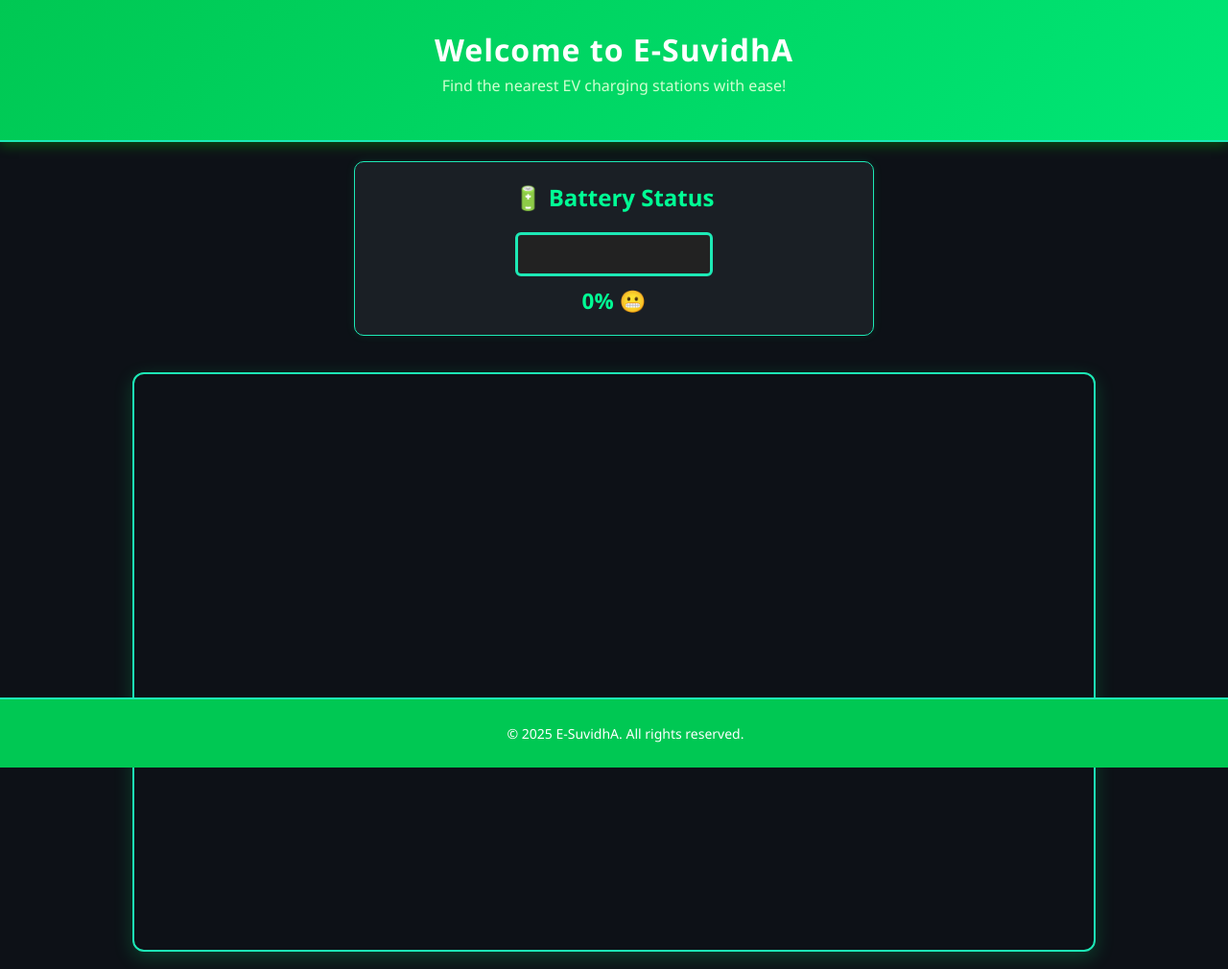
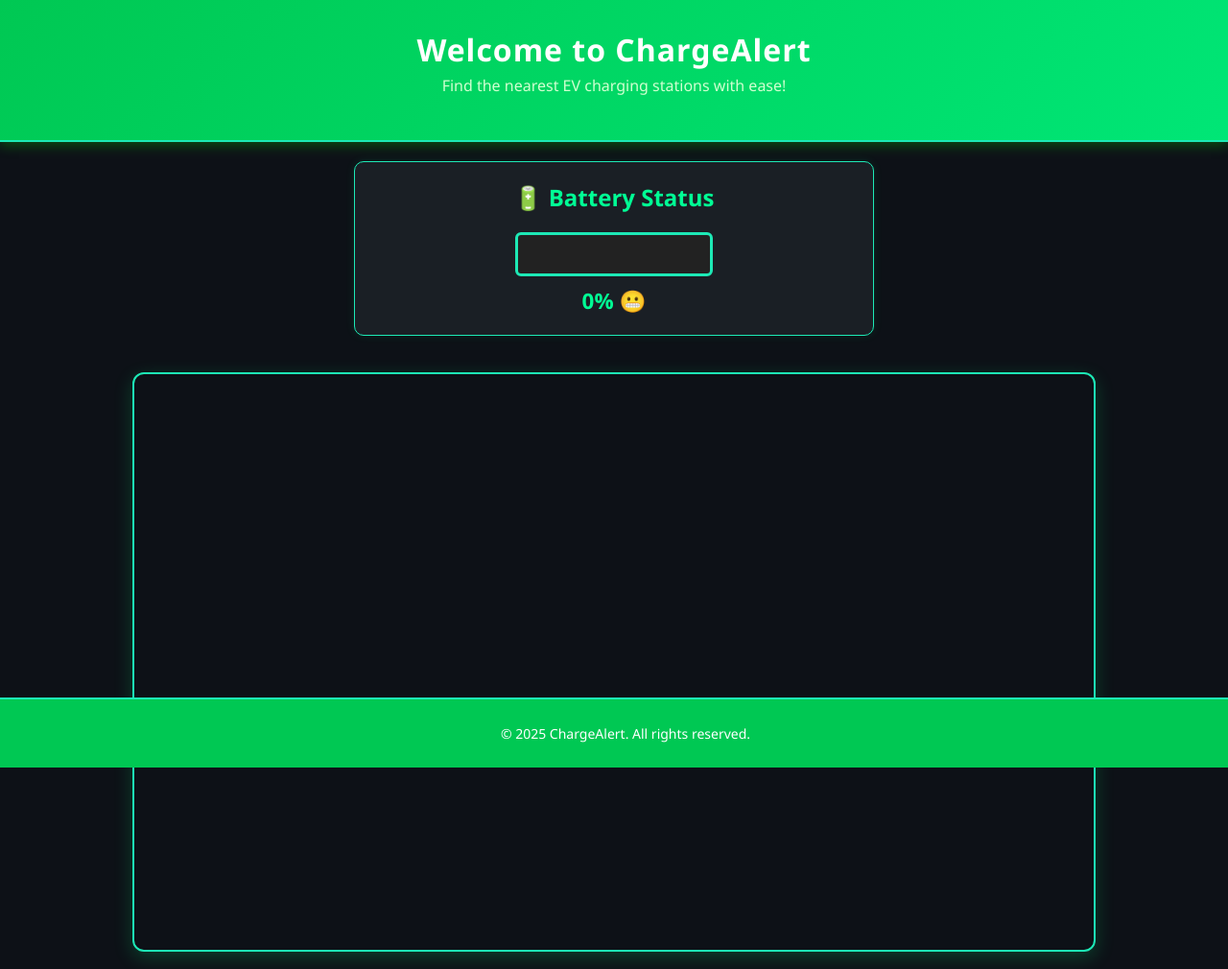
Before and after one commit to ChinuJ6901/e-suvidha, a Flask app: template app/templates/user_dashboard.html in a window 1280 px wide. Shown: the whole page at 96% size. Run offline with Flask 3, Linux system fonts and the light colour scheme; the template is opened without the code that fills it, so the values that code supplies are empty; some libraries are stand-ins or nearby versions.

Commit message:
app name changed to ChargeAlert

```diff
--- a/app/templates/login.html
+++ b/app/templates/login.html
@@ -9,7 +9,7 @@
 <body>
     <div class="container">
         <div class="login-box">
-            <h1>E-SuvidhA</h1>
+            <h1>ChargeAlert</h1>
             <p class="tagline">Powering Your Drive</p>
             <form action="/login" method="POST">
                 <div class="input-group">
--- a/app/templates/provider_dashboard.html
+++ b/app/templates/provider_dashboard.html
@@ -3,7 +3,7 @@
 <head>
     <meta charset="UTF-8">
     <meta name="viewport" content="width=device-width, initial-scale=1.0">
-    <title>Station Dashboard | eSuvidha</title>
+    <title>Station Dashboard | ChargeAlert</title>
     <link rel="stylesheet" href="https://cdn.jsdelivr.net/npm/bootstrap@5.3.0/dist/css/bootstrap.min.css">
     <link rel="stylesheet" href="{{ url_for('static', filename='css/provdash.css') }}">
     <script src="https://kit.fontawesome.com/a076d05399.js" crossorigin="anonymous"></script>
@@ -18,7 +18,7 @@
 
     <!-- Sidebar Navigation -->
     <div class="sidebar">
-        <h2>🚗 eSuvidha</h2>
+        <h2>🚗 ChargeAlert</h2>
         <ul>
             <li><a href="{{ url_for('provider.provider_dashboard') }}" class="active"><i class="fas fa-charging-station"></i> Dashboard</a></li>
             <li><a href="{{ url_for('provider.my_requests') }}" class="sidebar-link"></i>📂My Requests</a></li>
@@ -38,7 +38,7 @@
         <section class="dashboard">
             <h3>⚡ Pending Charging Requests</h3>
 
-            <p>Debug: Total Requests: {{ requests|length }}</p>  <!-- Debugging -->
+            <!-- <p>Debug: Total Requests: {{ requests|length }}</p>   Debugging -->
 
             {% if requests %}
             <div class="table-responsive">
--- a/app/templates/provider_my_requests.html
+++ b/app/templates/provider_my_requests.html
@@ -2,7 +2,7 @@
 <html lang="en">
 <head>
     <meta charset="UTF-8">
-    <title>My Closed Requests</title>
+    <title>ChargeAlert : Closed Requests</title>
     <meta name="viewport" content="width=device-width, initial-scale=1.0">
     <link rel="stylesheet" href="{{ url_for('static', filename='css/prodashstyle.css') }}">
 </head>
@@ -49,7 +49,7 @@
     </main>
 
     <footer class="dashboard-footer">
-        <p>© 2025 E-SuvidhA. All rights reserved.</p>
+        <p>© 2025 ChargeAlert. All rights reserved.</p>
     </footer>
 </body>
 </html>
--- a/app/templates/requestform.html
+++ b/app/templates/requestform.html
@@ -3,7 +3,7 @@
 <head>
     <meta charset="UTF-8">
     <meta name="viewport" content="width=device-width, initial-scale=1.0">
-    <title>Book Charging Service</title>
+    <title>Book ChargeAlert Charging Service</title>
     <link rel="stylesheet" href="{{ url_for('static', filename='css/reqform.css') }}">
 </head>
 <body>
--- a/app/templates/track_request.html
+++ b/app/templates/track_request.html
@@ -3,7 +3,7 @@
 <head>
     <meta charset="UTF-8">
     <meta name="viewport" content="width=device-width, initial-scale=1.0">
-    <title>Track Charging Request</title>
+    <title>ChargeAlert : Track Request</title>
     <link rel="stylesheet" href="{{ url_for('static', filename='css/track.css') }}">
     <script>
         // Auto-refresh every 5 seconds
--- a/app/templates/user_dashboard.html
+++ b/app/templates/user_dashboard.html
@@ -3,12 +3,12 @@
 <head>
     <meta charset="UTF-8">
     <meta name="viewport" content="width=device-width, initial-scale=1.0">
-    <title>E-SuvidhA Dashboard</title>
+    <title>ChargeAlert Dashboard</title>
     <link rel="stylesheet" href="{{ url_for('static', filename='css/dashstyle.css') }}">
 </head>
 <body>
     <header>
-        <h1>Welcome to E-SuvidhA</h1>
+        <h1>Welcome to ChargeAlert</h1>
         <p class="tagline">Find the nearest EV charging stations with ease!</p>
     </header>
 
@@ -47,7 +47,7 @@
     </main>
 
     <footer>
-        <p>© 2025 E-SuvidhA. All rights reserved.</p>
+        <p>© 2025 ChargeAlert. All rights reserved.</p>
     </footer>
 
     <!-- Load map.js before Google Maps API -->
```
